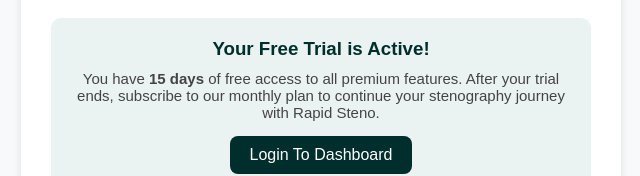
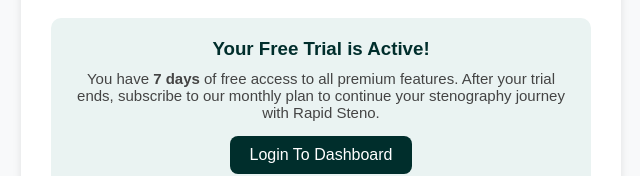
Before and after one commit to LawGrafter/v2-rapidsteno-backend, a website: page utils/welcomeTemplate.html in a window 1280 px wide. Shown: the part 634-810 px from the top of the page, 319-959 px from the left. Drawn offline with Linux system fonts and the light colour scheme.

Commit message:
change 15 days trial to 7 days in welcome email templace commit

```diff
--- a/utils/welcomeTemplate.html
+++ b/utils/welcomeTemplate.html
@@ -66,7 +66,7 @@
                   <td style="padding: 20px; text-align: center;">
                     <h3 style="color: #002E2C; margin: 0 0 10px;">Your Free Trial is Active!</h3>
                     <p style="font-size: 15px; color: #444; margin: 0 0 15px;">
-                      You have <strong>15 days</strong> of free access to all premium features. After your trial ends, subscribe to our monthly plan to continue your stenography journey with Rapid Steno.
+                      You have <strong>7 days</strong> of free access to all premium features. After your trial ends, subscribe to our monthly plan to continue your stenography journey with Rapid Steno.
                     </p>
                     <a href="https://www.rapidsteno.in/login" style="display: inline-block; background-color: #002E2C; color: #fff; padding: 10px 20px; border-radius: 8px; text-decoration: none; font-weight: 500;">Login To Dashboard</a>
                   </td>
```
